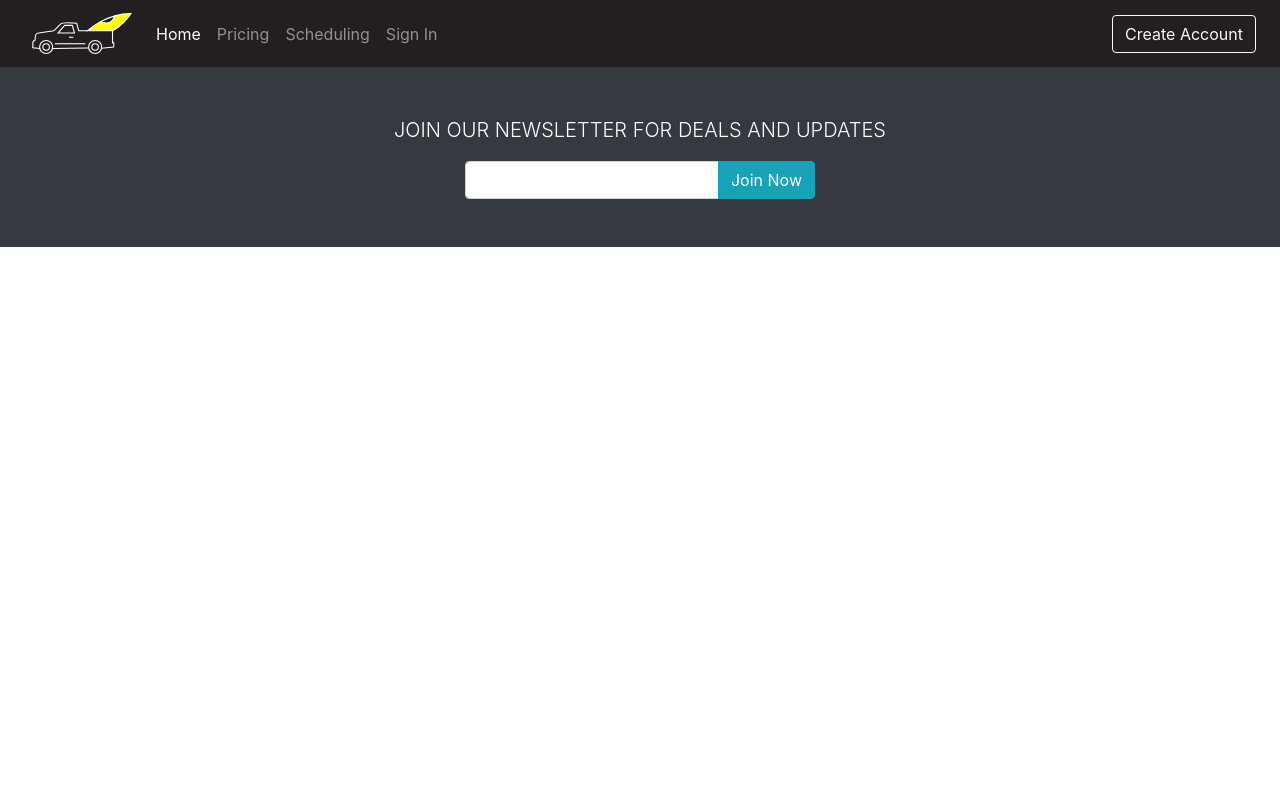
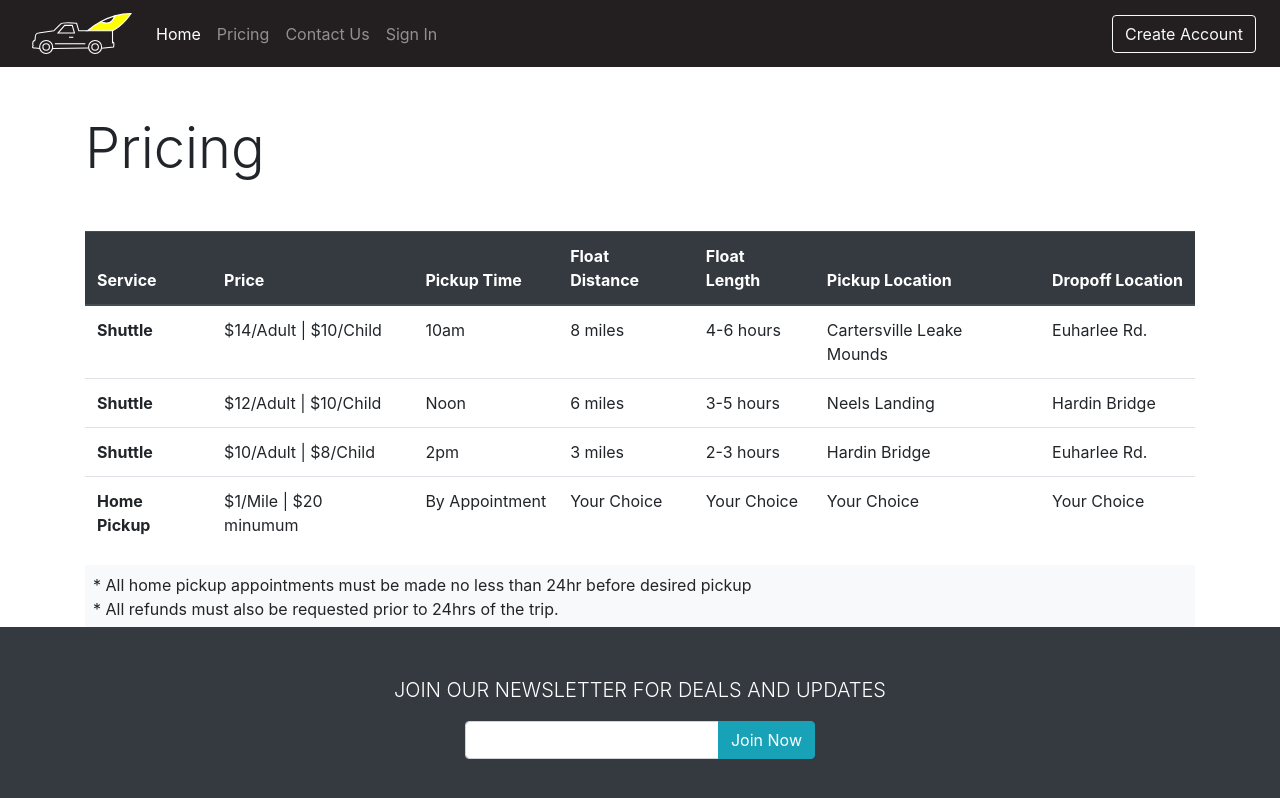
Before and after one commit to kenocathon/yak_kab, a React (Create React App) app in the folder client/: page /pricing in a window 1280 px wide. Shown: the top 798 px of the page. Built offline with nearby package versions, Linux system fonts and the light colour scheme.

Commit message:
added pricing component/page

```diff
--- a/client/src/AppRouter.js
+++ b/client/src/AppRouter.js
@@ -5,6 +5,7 @@ import Navbar from './components/Navbar';
 import Footer from './components/Footer';
 import CreateAccount from './components/CreateAccount';
 import SignIn from './components/SignIn';
+import Pricing from './components/Pricing';
 
 const AppRouter = () => {
   return (
@@ -14,6 +15,7 @@ const AppRouter = () => {
         <Route exact path='/' component={Home} />
         <Route path='/create-account' component={CreateAccount} />
         <Route path='/login' component={SignIn} />
+        <Route path='/pricing' component={Pricing} />
       </Switch>
       <Footer />
     </div>
--- a/client/src/components/Navbar.js
+++ b/client/src/components/Navbar.js
@@ -42,8 +42,8 @@ const Navbar = (props) => {
             </a>
           </li>
           <li className='nav-item'>
-            <a className='nav-link' href='/scheduling'>
-              Scheduling
+            <a className='nav-link' href='/contact'>
+              Contact Us
             </a>
           </li>
           <li className='nav-item'>
--- /dev/null
+++ b/client/src/components/Pricing.js
@@ -0,0 +1,81 @@
+import React, { useState, useEffect } from 'react';
+
+const Pricing = () => {
+  const [style, setStyle] = useState({
+    frameheight: '',
+  });
+
+  const wrapperStyles = {
+    height: style.frameHeight - 240,
+  };
+
+  useEffect(() => {
+    const innerFrameHeight = window.innerHeight;
+    setStyle({ frameHeight: innerFrameHeight });
+  }, [style.frameHeight]);
+
+  return (
+    <div className='container' style={wrapperStyles}>
+      <h2 className='display-4 my-5'>Pricing</h2>
+      <table class='table h-50'>
+        <thead class='thead-dark'>
+          <tr>
+            <th scope='col'>Service</th>
+            <th scope='col'>Price</th>
+            <th scope='col'>Pickup Time</th>
+            <th scope='col'>Float Distance</th>
+            <th scope='col'>Float Length</th>
+            <th scope='col'>Pickup Location</th>
+            <th scope='col'>Dropoff Location</th>
+          </tr>
+        </thead>
+        <tbody>
+          <tr>
+            <th scope='row'>Shuttle</th>
+            <td>$14/Adult | $10/Child</td>
+
+            <td>10am</td>
+            <td>8 miles</td>
+            <td>4-6 hours</td>
+            <td>Cartersville Leake Mounds</td>
+            <td>Euharlee Rd.</td>
+          </tr>
+          <tr>
+            <th scope='row'>Shuttle</th>
+            <td>$12/Adult | $10/Child</td>
+            <td>Noon</td>
+            <td>6 miles</td>
+            <td>3-5 hours</td>
+            <td>Neels Landing</td>
+            <td>Hardin Bridge</td>
+          </tr>
+          <tr>
+            <th scope='row'>Shuttle</th>
+            <td>$10/Adult | $8/Child</td>
+            <td>2pm</td>
+            <td>3 miles</td>
+            <td>2-3 hours</td>
+            <td>Hardin Bridge</td>
+            <td>Euharlee Rd.</td>
+          </tr>
+          <tr>
+            <th scope='row'>Home Pickup</th>
+            <td>$1/Mile | $20 minumum</td>
+            <td>By Appointment</td>
+            <td>Your Choice</td>
+            <td>Your Choice</td>
+            <td>Your Choice</td>
+            <td>Your Choice</td>
+          </tr>
+        </tbody>
+      </table>
+      <p className='bg-light p-2'>
+        * All home pickup appointments must be made no less than 24hr before
+        desired pickup <br />* All refunds must also be requested prior to 24hrs
+        of the trip.
+      </p>
+    </div>
+  );
+};
+
+export default Pricing;
--- a/client/src/components/SignIn.js
+++ b/client/src/components/SignIn.js
@@ -51,8 +51,8 @@ export default function SignIn(props) {
   }
 
   return (
-    <div className='container p-5 mt-5' style={wrapperStyles}>
-      <h2 className='display-4'>Sign In</h2>
+    <div className='container mt-5 pt-5' style={wrapperStyles}>
+      <h2 className='display-4 '>Sign In</h2>
       <form action='' className='h-100 p-2' onSubmit={clickSubmit}>
         <div className='form-group row'>
           <div className='col-sm-8'>
@@ -61,7 +61,7 @@ export default function SignIn(props) {
               type='email'
               name='email'
               id='email'
-              className='form-control'
+              className='form-control my-2'
               required
               onChange={handleChange('email')}
             />
```
